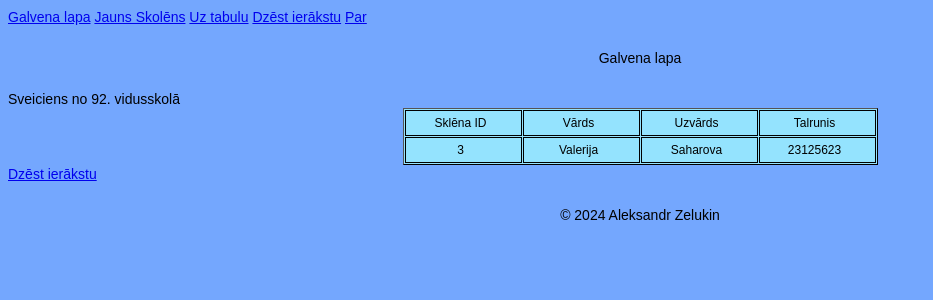
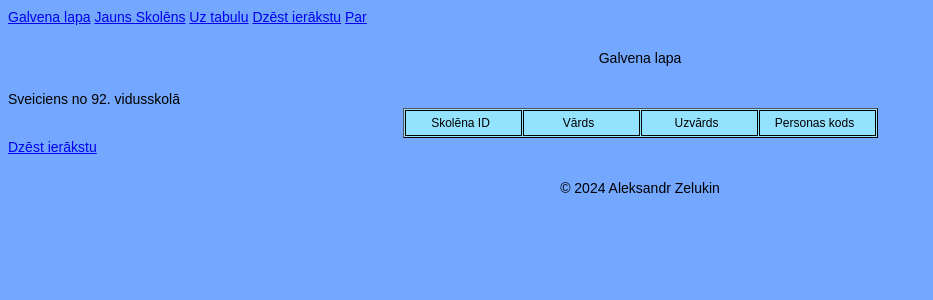
Before and after one commit to AleksandrZelukin/11bflaskparaugs, a Flask app: page /dati in a window 1280 px wide. Shown: the top 300 px of the page, without its empty margins (0-933 px from the left). Run offline with Flask 3, Linux system fonts and the light colour scheme; data comes from the database, SQL or seed files in the repository; data that the repository does not hold is empty.

Commit message:
Update apps

```diff
--- a/main.py
+++ b/main.py
@@ -7,11 +7,11 @@ app = Flask(__name__)
 
 db = sqlite3.connect('datubaze.db')
 sql = db.cursor()
-sql.execute("""CREATE TABLE IF NOT EXISTS nomnieks(
+sql.execute("""CREATE TABLE IF NOT EXISTS skolnieki(
     id INTEGER PRIMARY KEY AUTOINCREMENT,
     "vards" TEXT,
     "uzvards" TEXT,
-    "talrunis" TEXT
+    "perskods" TEXT
 )""")
 
 db.commit()
@@ -20,15 +20,15 @@ def index():
   return render_template("index.html", title="Galvena Lapa")
 
 @app.route('/jauns', methods=['POST', 'GET'])
-def nomnieki():
+def skolnieki():
     if request.method == "POST":
         vards = request.form["vards"]
         uzvards = request.form["uzvards"]
-        talrunis = request.form["talrunis"]
-        a = [vards,uzvards,talrunis]
+        pk = request.form["personas kods"]
+        a = [vards,uzvards,pk]
         db = sqlite3.connect('datubaze.db')
         sql = db.cursor()
-        sql.execute("INSERT INTO nomnieks(vards,uzvards,talrunis) VALUES(?,?,?)",a)
+        sql.execute("INSERT INTO skolnieki(vards,uzvards,perskods) VALUES(?,?,?)",a)
         db.commit()
     return render_template('jauns.html')
 db.close()
@@ -37,7 +37,7 @@ db.close()
 def dati():
   db = sqlite3.connect('datubaze.db')
   sql = db.cursor()
-  sql.execute("SELECT * FROM nomnieks")
+  sql.execute("SELECT * FROM skolnieki")
   records = sql.fetchall()
   #print(records)
   return render_template("dati.html", rows = records)
@@ -52,7 +52,7 @@ def deleterecord():
     with sqlite3.connect("datubaze.db") as con:
         try:
             cur = con.cursor()
-            cur.execute("delete from nomnieks where id = ?",id)
+            cur.execute("delete from skolnieki where id = ?",id)
             msg = "record successfully deleted"
         except:
             msg = "can't be deleted"
--- a/templates/dati.html
+++ b/templates/dati.html
@@ -12,10 +12,10 @@ Sveiciens no 92. vidusskolā
 
 <table border="1">
 <tr>
-  <td>Sklēna ID</td>
+  <td>Skolēna ID</td>
   <td>Vārds</td>
   <td>Uzvārds</td>
-  <td>Talrunis</td>
+  <td>Personas kods</td>
 </tr>
   {%  for el in rows  %}
 <tr>
--- a/templates/index.html
+++ b/templates/index.html
@@ -4,5 +4,5 @@ Galvena lapa
 {% endblock %}
 {% block content %}
 {{ super() }}
-<p>Galvena lapa</p>
+<h1>Galvena lapa</h1>
 {% endblock %}
--- a/templates/jauns.html
+++ b/templates/jauns.html
@@ -6,9 +6,9 @@
  <h2>Jauns skolēns</h2>
   <div>
   <form method="post">
-  <input type="text" name="vards" id="vards" placeholder="nomnieka vārds">
-  <input type="text" name="uzvards" id="uzvards" placeholder="nomnieka uzvārds">
-  <input type="text" name="talrunis" id="talrunis" placeholder="nomnieka talrunis">
+  <input type="text" name="vards" id="vards" placeholder="Skolēna vārds">
+  <input type="text" name="uzvards" id="uzvards" placeholder="Skolēna uzvārds">
+  <input type="text" name="talrunis" id="talrunis" placeholder="personas kods">
   <input class="button" type="submit" value="Sūtit">
   </form>
   </div>
```
Also changed, not shown: datubaze.db.
